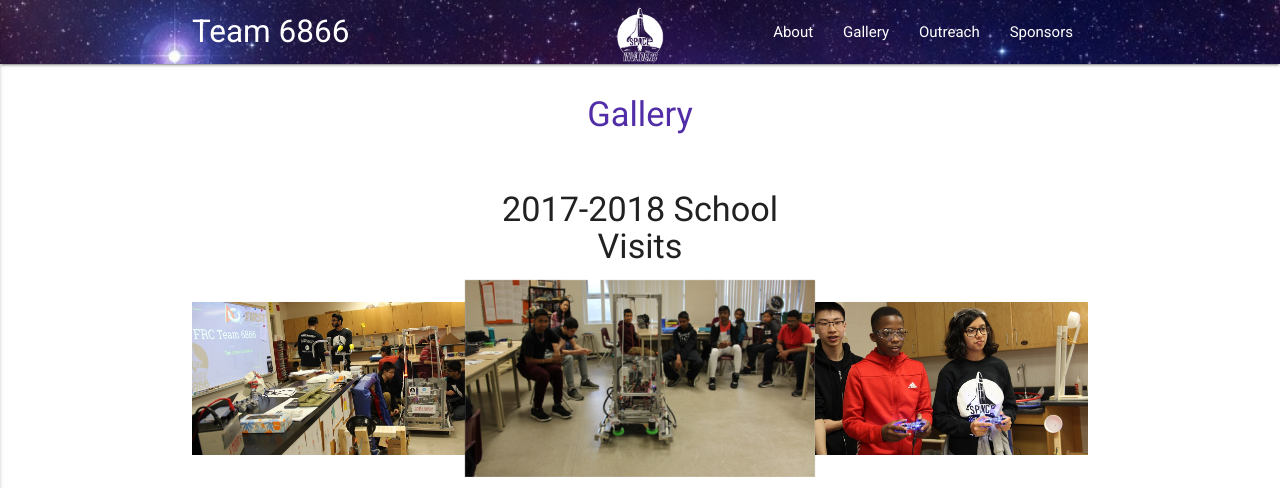
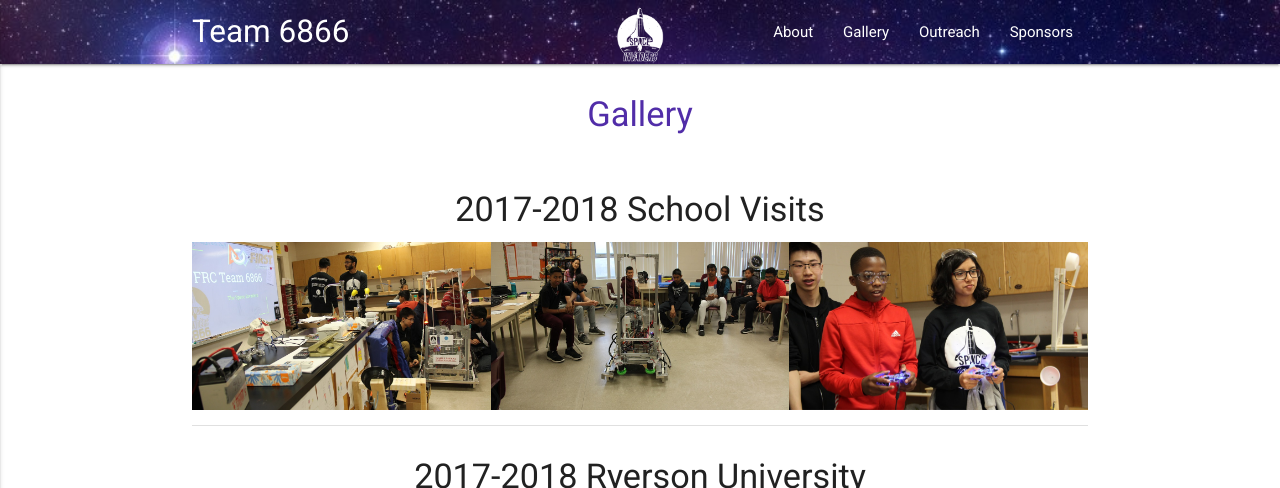
Before and after one commit to Velociraptors-in-Space/website, a Jekyll site: the page built from gallery.html, in a window 1280 px wide. Shown: the top 488 px of the page. Built offline with Jekyll 4.4.1, drawn with Linux system fonts in a browser that asks for light colours; grey boxes are pictures that could not be loaded.

Commit message:
gallery fix

```diff
--- a/gallery.html
+++ b/gallery.html
@@ -5,25 +5,26 @@ permalink: /gallery/
 ---
 
 <style>
-img {
-    width: 100%;
-    height:auto;
-}
-table, th, td {
+    img {
+        width: 100%;
+        height: auto;
+    }
+
+    table,
+    th,
+    td {
         border-collapse: collapse;
     }
-    th, td {
+
+    th,
+    td {
         padding: 10px;
     }
 </style>
 
-<div class="section" >
+<div class="section">
+    <h4 style="text-align:center">2017-2018 School Visits</h4>
     <table style="width:100%">
-        <tr>
-            <th></th>
-            <th><h4 style="text-align:center">2017-2018 School Visits</h4></th>
-            <th></th>
-        </tr>
         <tr>
             <td><img class="materialboxed" src="/assets/gallery/schoolvisit1.jpg"></td>
             <td><img class="materialboxed" src="/assets/gallery/schoolvisit2.jpg"></td>
@@ -31,14 +32,12 @@ table, th, td {
         </tr>
     </table>
 </div>
+
 <div class="divider"></div>
+
 <div class="section">
+    <h4 style="text-align:center">2017-2018 Ryerson University</h4>
     <table style="width:100%">
-        <tr>
-            <th></th>
-            <th><h4 style="text-align:center">2017-2018 Ryerson University</h4></th>
-            <th></th>
-        </tr>
         <tr>
             <td><img class="materialboxed" src="/assets/gallery/ryerson1.jpg"></td>
             <td><img class="materialboxed" src="/assets/gallery/ryerson2.jpg"></td>
@@ -54,11 +53,7 @@ table, th, td {
             <td><img class="materialboxed" src="/assets/gallery/ryerson8.jpg"></td>
             <td><img class="materialboxed" src="/assets/gallery/ryerson9.jpg"></td>
         </tr>
-    <!--    <tr>
-            <td><img class="materialboxed" src="/assets/gallery/ryerson7.jpg"></td>
-            <td><img class="materialboxed" src="/assets/gallery/ryerson8.jpg"></td>
-            <td><img class="materialboxed" src="/assets/gallery/ryerson9.jpg"></td>
-        </tr>-->
     </table>
 </div>
+
 <div class="divider"></div>
```
Also changed, not shown: _includes/footer.html (+5 -3 lines), assets/logos/sponsors/logo.gif (added).
